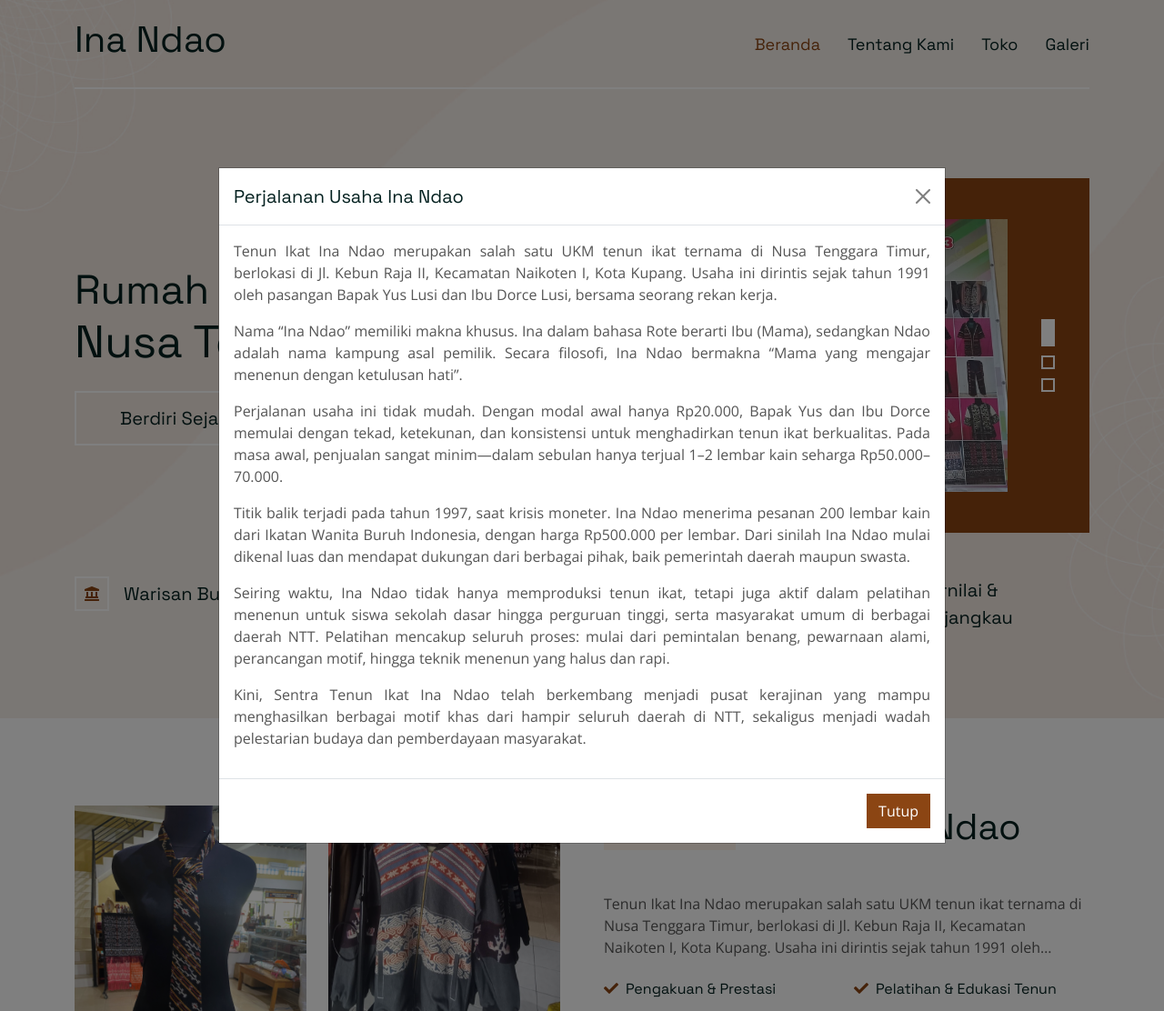
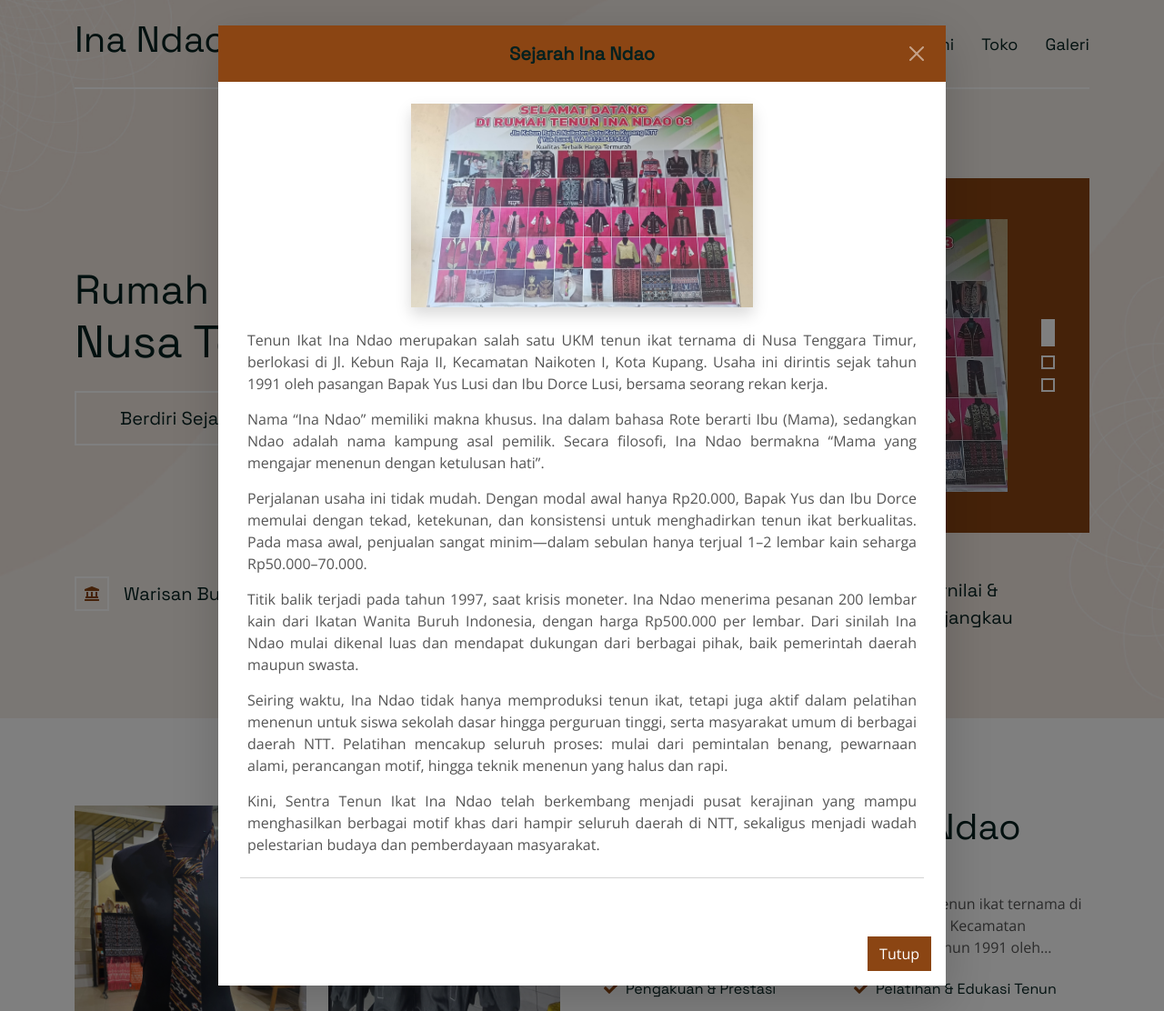
Before and after one commit to hitachi08/ina-ndao, a PHP site: page / in a window 1280 px wide, after a click on "Baca Selengkapnya". Shown: the whole page at 91% size. Run offline with PHP 8.4, Linux system fonts and the light colour scheme; some libraries are stand-ins or nearby versions.

Commit message:
indext modal updated

```diff
--- a/index.php
+++ b/index.php
@@ -169,56 +169,104 @@
       <!-- Modal -->
       <div class="modal fade" id="historyModal" tabindex="-1" aria-labelledby="historyModalLabel" aria-hidden="true">
         <div class="modal-dialog modal-lg modal-dialog-centered">
-          <div class="modal-content">
-            <div class="modal-header">
-              <h5 class="modal-title" id="historyModalLabel">Perjalanan Usaha Ina Ndao</h5>
-              <button type="button" class="btn-close" data-bs-dismiss="modal" aria-label="Close"></button>
+          <div class="modal-content border-0 shadow-lg rounded-4">
+
+            <!-- Header -->
+            <div class="modal-header bg-primary text-white border-0 rounded-top-4">
+              <h5 class="modal-title fw-bold w-100 text-center" id="historyModalLabel">
+                Sejarah Ina Ndao
+              </h5>
+              <button type="button" class="btn-close btn-close-white position-absolute end-0 me-3"
+                data-bs-dismiss="modal" aria-label="Tutup"></button>
             </div>
-            <div class="modal-body text-justify">
-              <p>
+            <!-- Body -->
+            <div class="modal-body px-4 py-4">
+              <!-- Gambar -->
+              <div class="text-center mb-4">
+                <img src="img/hero-slider-4.jpg" class="img-fluid w-50 rounded shadow mx-auto d-block"
+                  alt="Motif Sumba" style="max-height:350px; object-fit:contain;">
+              </div>
+
+              <!-- Narasi -->
+              <div class="px-2">
+                <p style="text-align:justify; margin-bottom:15px;">
                   Tenun Ikat Ina Ndao merupakan salah satu UKM tenun ikat ternama di Nusa Tenggara Timur,
                   berlokasi di Jl. Kebun Raja II, Kecamatan Naikoten I, Kota Kupang.
                   Usaha ini dirintis sejak tahun 1991 oleh pasangan Bapak Yus Lusi dan Ibu Dorce Lusi,
                   bersama seorang rekan kerja.
                 </p>
-              <p>
+
+                <p style="text-align:justify; margin-bottom:15px;">
                   Nama “Ina Ndao” memiliki makna khusus. Ina dalam bahasa Rote berarti Ibu (Mama),
                   sedangkan Ndao adalah nama kampung asal pemilik. Secara filosofi,
                   Ina Ndao bermakna “Mama yang mengajar menenun dengan ketulusan hati”.
                 </p>
-              <p>
+
+                <p style="text-align:justify; margin-bottom:15px;">
                   Perjalanan usaha ini tidak mudah. Dengan modal awal hanya Rp20.000,
                   Bapak Yus dan Ibu Dorce memulai dengan tekad, ketekunan,
                   dan konsistensi untuk menghadirkan tenun ikat berkualitas.
                   Pada masa awal, penjualan sangat minim—dalam sebulan hanya terjual
                   1–2 lembar kain seharga Rp50.000–70.000.
                 </p>
-              <p>
+
+                <p style="text-align:justify; margin-bottom:15px;">
                   Titik balik terjadi pada tahun 1997, saat krisis moneter.
                   Ina Ndao menerima pesanan 200 lembar kain dari Ikatan Wanita Buruh Indonesia,
                   dengan harga Rp500.000 per lembar. Dari sinilah Ina Ndao mulai dikenal luas
                   dan mendapat dukungan dari berbagai pihak, baik pemerintah daerah maupun swasta.
                 </p>
-              <p>
+
+                <p style="text-align:justify; margin-bottom:15px;">
                   Seiring waktu, Ina Ndao tidak hanya memproduksi tenun ikat,
                   tetapi juga aktif dalam pelatihan menenun untuk siswa sekolah dasar hingga perguruan tinggi,
                   serta masyarakat umum di berbagai daerah NTT. Pelatihan mencakup seluruh proses:
                   mulai dari pemintalan benang, pewarnaan alami, perancangan motif, hingga teknik menenun yang halus dan
                   rapi.
                 </p>
-              <p>
+
+                <p style="text-align:justify; margin-bottom:15px;">
                   Kini, Sentra Tenun Ikat Ina Ndao telah berkembang menjadi pusat kerajinan yang mampu
                   menghasilkan berbagai motif khas dari hampir seluruh daerah di NTT,
                   sekaligus menjadi wadah pelestarian budaya dan pemberdayaan masyarakat.
                 </p>
               </div>
-            <div class="modal-footer">
+
+              <hr class="my-4">
+
+              <!-- <div class="d-flex justify-content-center">
+                <div class="text-start" style="min-width:320px;">
+                  <div class="d-flex mb-2">
+                    <div class="fw-bold" style="width:120px;">Asal Daerah</div>
+                    <div class="flex-grow-1">: Sumba, Nusa Tenggara Timur</div>
+                  </div>
+                  <div class="d-flex mb-2">
+                    <div class="fw-bold" style="width:120px;">Ukuran</div>
+                    <div class="flex-grow-1">: Panjang 152 cm x Lebar 125 cm</div>
+                  </div>
+                  <div class="d-flex mb-2">
+                    <div class="fw-bold" style="width:120px;">Bahan</div>
+                    <div class="flex-grow-1">: Benang Katun</div>
+                  </div>
+                  <div class="d-flex mb-2">
+                    <div class="fw-bold" style="width:120px;">Pewarnaan</div>
+                    <div class="flex-grow-1">: Alami</div>
+                  </div>
+                  <div class="d-flex">
+                    <div class="fw-bold" style="width:120px;">Kategori</div>
+                    <div class="flex-grow-1">: Sarung</div>
+                  </div>
+                </div>
+              </div> -->
+            </div>
+
+            <!-- Footer -->
+            <div class="modal-footer border-0">
               <button type="button" class="btn btn-primary" data-bs-dismiss="modal">Tutup</button>
             </div>
           </div>
         </div>
       </div>
-
     </div>
   </div>
   <!-- About End -->
```
Lines whose indentation alone changed are shown as unchanged.
